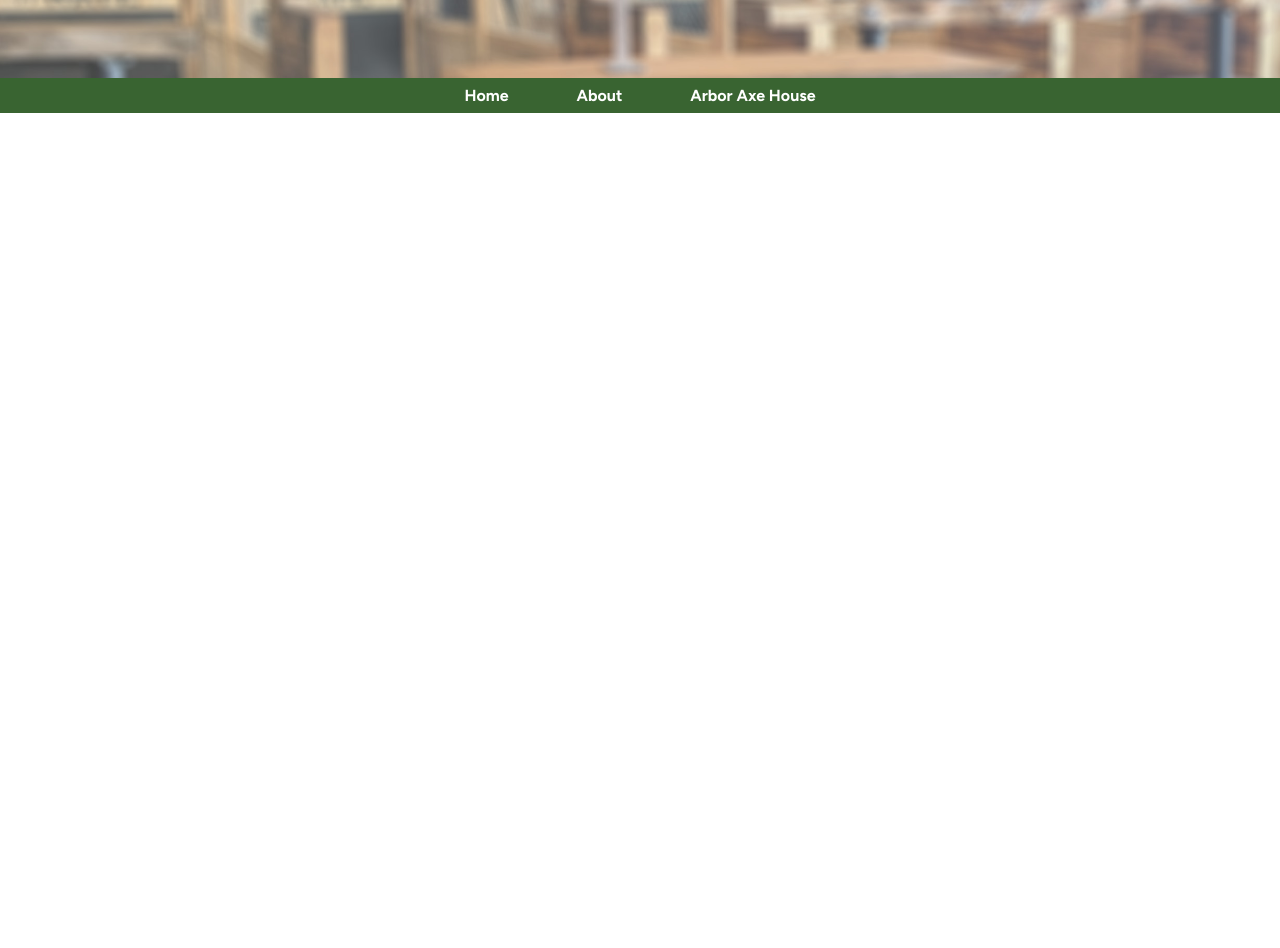
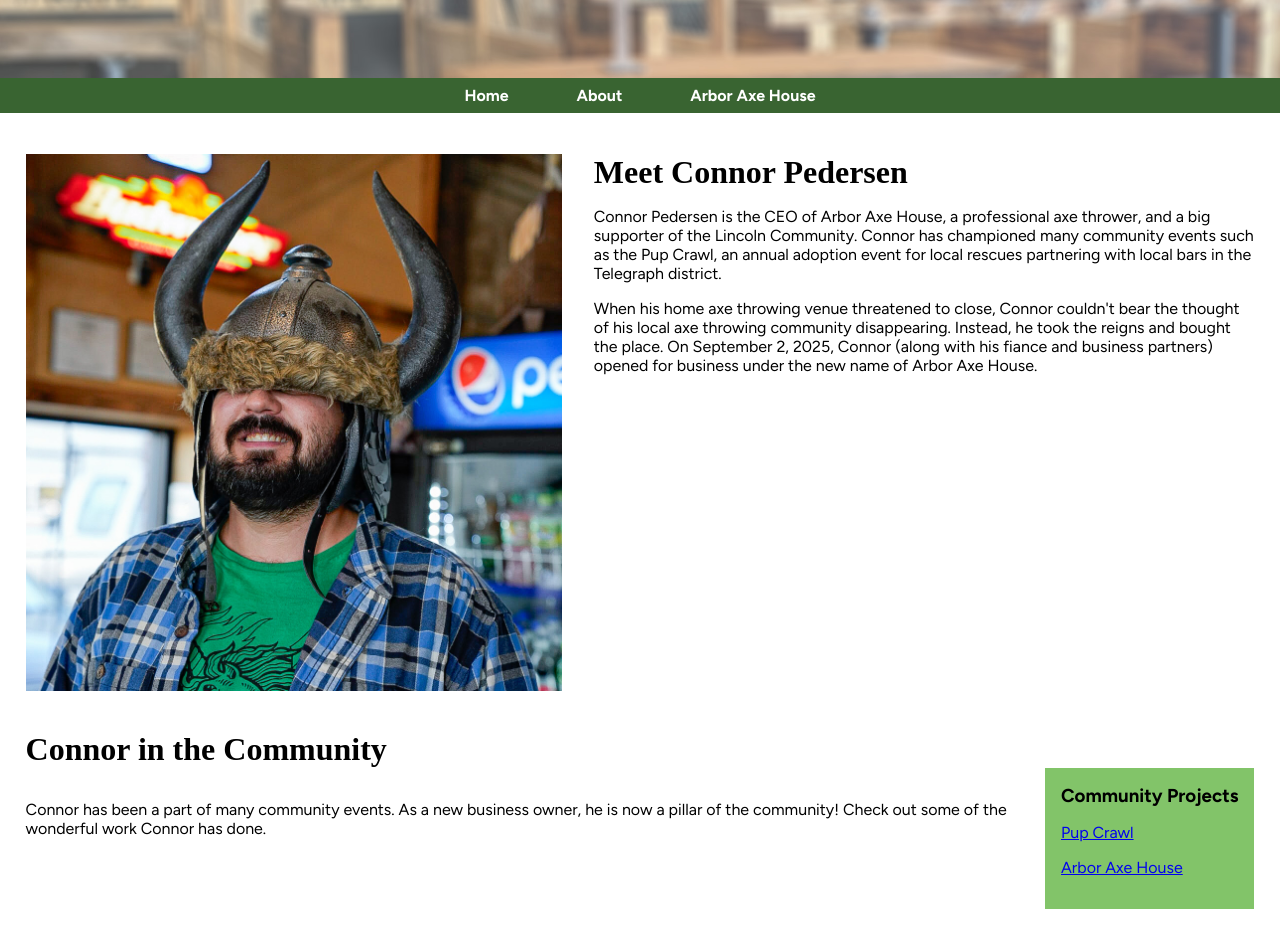
Before and after one commit to jurgensmadison/bioSite, a plain HTML site: page index.html in a window 1280 px wide. Shown: the part 300-1248 px from the top of the page. Before the commit the page ends 800 px from the top, so only its background shows below. Drawn offline with Linux system fonts and the light colour scheme; a web font is replaced by a local one.

Commit message:
update styles and homepage. Add image connor.jpg

```diff
--- a/CSS/styles.css
+++ b/CSS/styles.css
@@ -2,13 +2,14 @@
 /*date: 12/01/2025           */
 /*file name: styles.css      */
 
-/*CSS Reset*/
+/* CSS Reset */
 body, header, nav, main, footer, img, h1, h3, ul{
   margin: 0;
   padding: 0;
   border: 0;
 }
 
+/* Images and body */
 img {
   max-width: 100%;
   display:block;
@@ -38,3 +39,34 @@ nav li a {
   text-decoration: none;
   color: white;
 }
+
+/* Main */
+main {
+  padding: 2%;
+}
+.container {
+  display: grid;
+  grid-template-columns: auto auto;
+  padding-bottom: 2%;
+}
+
+.container div {
+  padding: 1em;
+}
+.container div:first-child {
+  padding-left: 0;
+}
+.container div:last-child {
+  padding-right: 0;
+}
+.card {
+  background-color: #82c469;
+}
+.container .card:last-child {
+  padding-right:1em;
+}
+
+/* Font styling */
+h1 {
+  font-family: 'Eagle Lake', serif;
+}
--- a/index.html
+++ b/index.html
@@ -37,7 +37,27 @@
       </nav>
 
       <main>
-        <div></div>
+        <div class="container">
+          <div>
+            <img src="images/connor.jpg" alt="headshot of Connor Pedersen">
+          </div>
+          <div>
+            <h1>Meet Connor Pedersen</h1>
+            <p>Connor Pedersen is the CEO of Arbor Axe House, a professional axe thrower, and a big supporter of the Lincoln Community. Connor has championed many community events such as the Pup Crawl, an annual adoption event for local rescues partnering with local bars in the Telegraph district.</p>
+            <p>When his home axe throwing venue threatened to close, Connor couldn't bear the thought of his local axe throwing community disappearing. Instead, he took the reigns and bought the place. On September 2, 2025, Connor (along with his fiance and business partners) opened for business under the new name of Arbor Axe House.</p>
+          </div>
+        </div>
+        <h1>Connor in the Community</h1>
+        <div class="container">
+          <div>
+            <p>Connor has been a part of many community events. As a new business owner, he is now a pillar of the community! Check out some of the wonderful work Connor has done.</p>
+          </div>
+          <div class="card">
+            <h3>Community Projects</h3>
+            <p><a href="https://www.1011now.com/2025/06/18/meet-your-new-best-friend-lincolns-3rd-annual-pup-crawl/" target="_blank">Pup Crawl</a></p>
+            <p><a href="https://www.1011now.com/2025/10/22/arbor-axe-house-takes-over-old-axe-throwing-location-downtown-lincoln/" target="_blank">Arbor Axe House</a></p>
+          </div>
+        </div>
       </main>
 
       <footer>
```
Also changed, not shown: images/connor.jpg (added).
